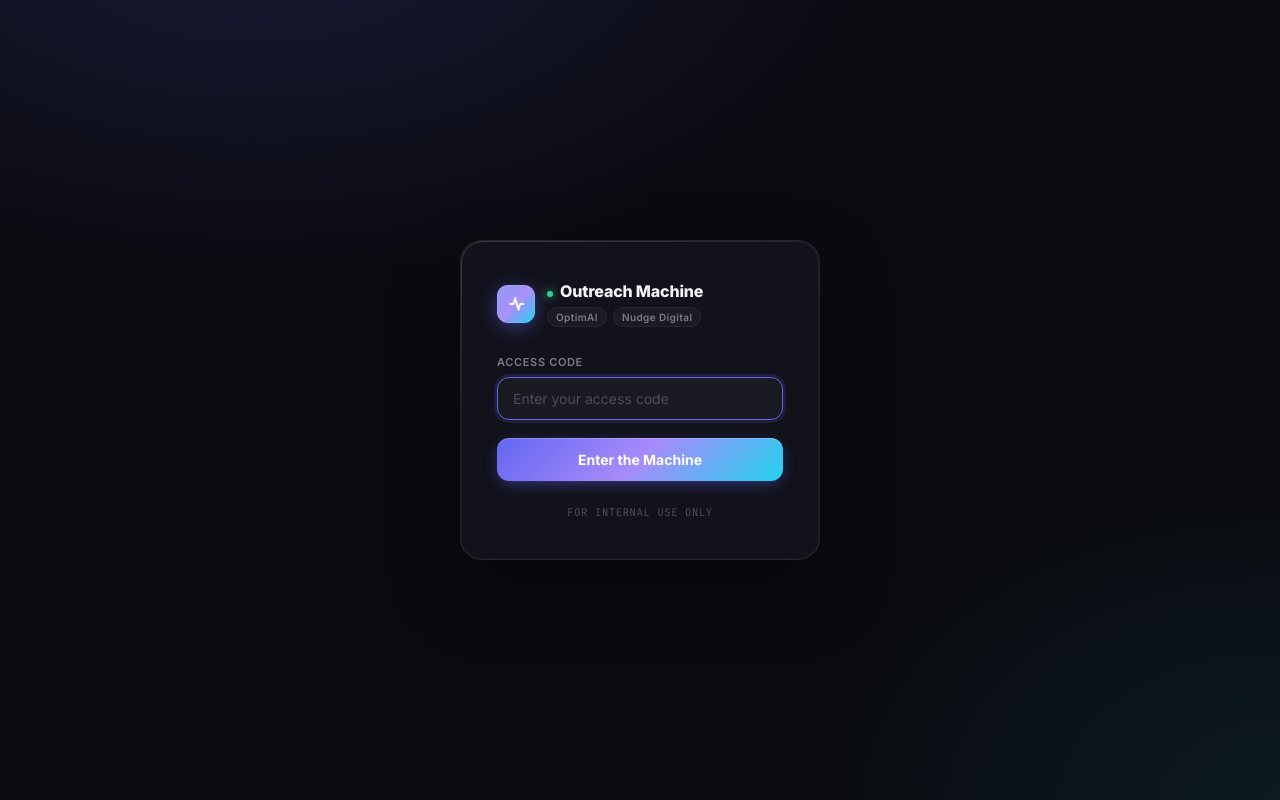
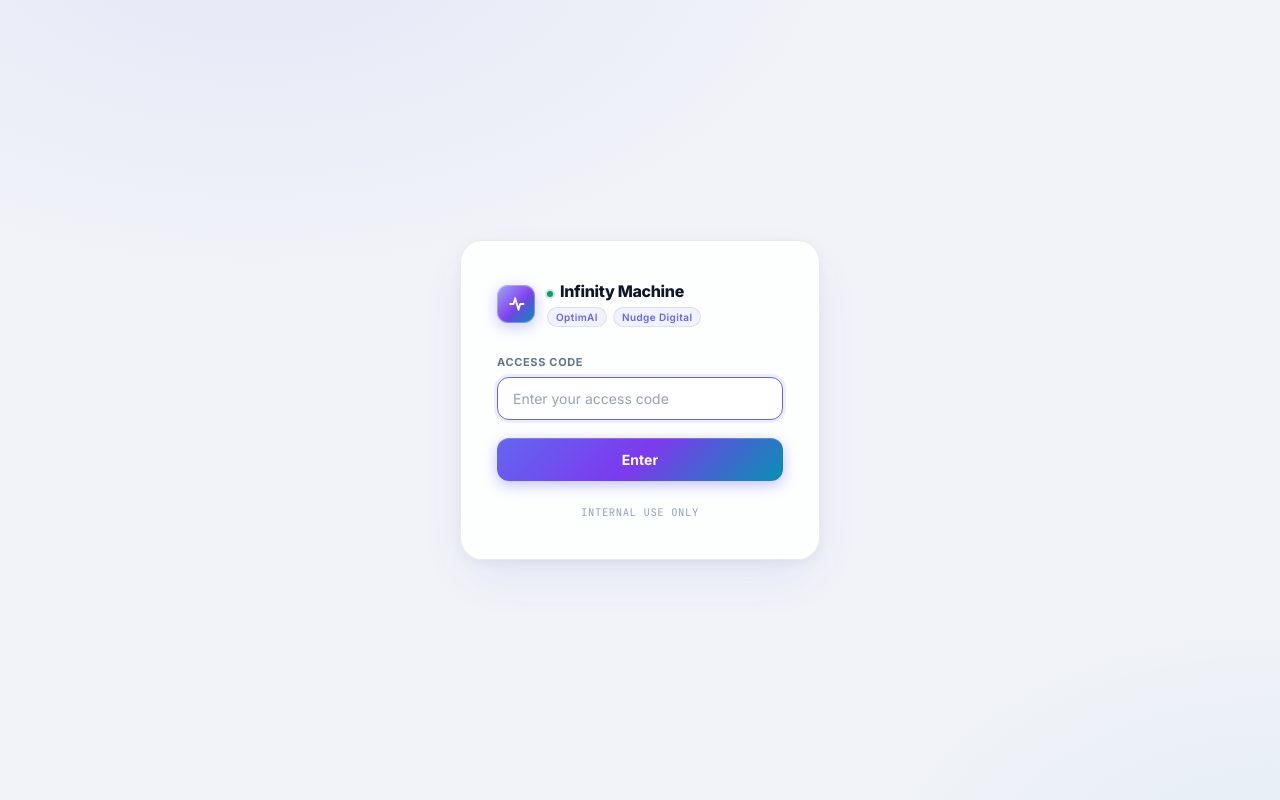
Before and after one commit to OptimAIHarrison/bizdev-platform, a website: page dashboard/public/login.html in a window 1280 px wide. Drawn offline with Linux system fonts and the light colour scheme.

Commit message:
Update login.html

```diff
--- a/dashboard/public/login.html
+++ b/dashboard/public/login.html
@@ -3,51 +3,47 @@
 <head>
   <meta charset="UTF-8" />
   <meta name="viewport" content="width=device-width, initial-scale=1.0" />
-  <title>Outreach Machine — Sign in</title>
+  <title>Infinity Machine — Sign in</title>
   <link rel="preconnect" href="https://fonts.googleapis.com">
   <link rel="preconnect" href="https://fonts.gstatic.com" crossorigin>
   <link href="https://fonts.googleapis.com/css2?family=Inter:wght@400;500;600;700;800&family=JetBrains+Mono:wght@400;500;600&display=swap" rel="stylesheet">
   <style>
     :root {
-      --bg: #0a0b10;
-      --glass: rgba(24, 27, 38, 0.55);
-      --glass-light: rgba(255, 255, 255, 0.04);
-      --border: rgba(255, 255, 255, 0.08);
-      --border-soft: rgba(255, 255, 255, 0.05);
-      --indigo: #6366f1;
-      --indigo-bright: #818cf8;
-      --violet: #a78bfa;
-      --cyan: #22d3ee;
-      --green: #34d399;
-      --red: #f87171;
-      --text: #f5f5f7;
-      --muted: #797c8a;
-      --faint: #4b4e5c;
-      --sans: 'Inter', -apple-system, BlinkMacSystemFont, 'Segoe UI', sans-serif;
-      --mono: 'JetBrains Mono', 'SF Mono', monospace;
-      --gradient-signal: linear-gradient(135deg, var(--indigo) 0%, var(--violet) 50%, var(--cyan) 100%);
+      --bg:       #f1f3f8;
+      --surface:  #ffffff;
+      --border:   rgba(0, 0, 0, 0.08);
+      --indigo:   #6366f1;
+      --violet:   #7c3aed;
+      --cyan:     #0891b2;
+      --green:    #059669;
+      --red:      #dc2626;
+      --text:     #0f172a;
+      --muted:    #64748b;
+      --faint:    #94a3b8;
+      --sans:     'Inter', -apple-system, BlinkMacSystemFont, 'Segoe UI', sans-serif;
+      --mono:     'JetBrains Mono', 'SF Mono', monospace;
+      --gradient-signal: linear-gradient(135deg, #6366f1 0%, #7c3aed 50%, #0891b2 100%);
     }
 
     * { box-sizing: border-box; margin: 0; padding: 0; }
-    html { color-scheme: dark; }
+    html { color-scheme: light; }
 
     body {
       background:
-        radial-gradient(ellipse 1100px 600px at 20% -10%, rgba(99,102,241,0.16), transparent 60%),
-        radial-gradient(ellipse 900px 600px at 100% 100%, rgba(34,211,238,0.08), transparent 55%),
+        radial-gradient(ellipse 1000px 600px at 20% -10%, rgba(99,102,241,0.09), transparent 60%),
+        radial-gradient(ellipse 800px 500px at 100% 110%, rgba(8,145,178,0.06), transparent 55%),
         var(--bg);
-      background-attachment: fixed;
-      color: var(--text);
-      font-family: var(--sans);
+      min-height: 100vh;
       display: flex;
       align-items: center;
       justify-content: center;
-      min-height: 100vh;
+      font-family: var(--sans);
       -webkit-font-smoothing: antialiased;
+      color: var(--text);
     }
 
     .card {
-      background: var(--glass);
+      background: rgba(255, 255, 255, 0.85);
       backdrop-filter: blur(24px);
       -webkit-backdrop-filter: blur(24px);
       border: 1px solid var(--border);
@@ -55,65 +51,65 @@
       padding: 40px 36px;
       width: 360px;
       position: relative;
-      box-shadow: 0 30px 80px -20px rgba(0,0,0,0.6), 0 0 0 1px rgba(255,255,255,0.03) inset;
-      animation: rise 0.5s cubic-bezier(0.16, 1, 0.3, 1);
-    }
-    .card::before {
-      content: '';
-      position: absolute; inset: 0;
-      border-radius: inherit;
-      padding: 1px;
-      background: linear-gradient(160deg, rgba(255,255,255,0.14), rgba(255,255,255,0) 45%);
-      -webkit-mask: linear-gradient(#fff 0 0) content-box, linear-gradient(#fff 0 0);
-      -webkit-mask-composite: xor;
-      mask-composite: exclude;
-      pointer-events: none;
+      box-shadow:
+        0 1px 0 rgba(255,255,255,0.9) inset,
+        0 20px 50px -12px rgba(99,102,241,0.12),
+        0 4px 16px rgba(0,0,0,0.06);
+      animation: rise 0.45s cubic-bezier(0.16, 1, 0.3, 1);
     }
 
-    @keyframes rise { from { opacity: 0; transform: translateY(14px); } to { opacity: 1; transform: translateY(0); } }
+    @keyframes rise { from { opacity: 0; transform: translateY(16px); } to { opacity: 1; transform: translateY(0); } }
 
     .logo-mark { display: flex; align-items: center; gap: 12px; margin-bottom: 28px; }
+
     .logo-glyph {
       width: 38px; height: 38px;
       border-radius: 11px;
       background: var(--gradient-signal);
       display: flex; align-items: center; justify-content: center;
       position: relative;
-      box-shadow: 0 0 0 1px rgba(255,255,255,0.1) inset, 0 4px 18px rgba(99,102,241,0.45);
+      box-shadow: 0 0 0 1px rgba(255,255,255,0.3) inset, 0 4px 14px rgba(99,102,241,0.35);
       flex-shrink: 0;
     }
     .logo-glyph::after {
       content: '';
       position: absolute; inset: 0;
       border-radius: 11px;
-      background: linear-gradient(135deg, rgba(255,255,255,0.35), transparent 60%);
+      background: linear-gradient(135deg, rgba(255,255,255,0.4), transparent 60%);
     }
     .logo-glyph svg { width: 20px; height: 20px; position: relative; z-index: 1; }
 
-    .logo-text h1 { font-size: 16px; font-weight: 800; letter-spacing: -0.01em; }
+    .logo-text h1 {
+      font-size: 16px;
+      font-weight: 800;
+      letter-spacing: -0.02em;
+      color: var(--text);
+    }
     .pulse-dot {
       display: inline-block; width: 6px; height: 6px; border-radius: 50%;
-      background: var(--green); box-shadow: 0 0 8px var(--green);
+      background: var(--green); box-shadow: 0 0 0 2px rgba(5,150,105,0.2);
       margin-right: 7px; animation: pulse-soft 2.4s ease-in-out infinite;
     }
-    @keyframes pulse-soft { 0%,100% { opacity: 1; } 50% { opacity: 0.4; } }
+    @keyframes pulse-soft { 0%,100% { opacity: 1; box-shadow: 0 0 0 2px rgba(5,150,105,0.2); } 50% { opacity: 0.5; box-shadow: 0 0 0 4px rgba(5,150,105,0.1); } }
 
     .brand-row { display: flex; gap: 6px; margin-top: 6px; }
     .brand-chip {
       font-size: 10px; font-weight: 600; letter-spacing: 0.04em;
       padding: 3px 8px; border-radius: 100px;
-      background: var(--glass-light); border: 1px solid var(--border-soft);
-      color: var(--muted);
+      background: rgba(99,102,241,0.08);
+      border: 1px solid rgba(99,102,241,0.15);
+      color: var(--indigo);
     }
 
     label {
-      display: block; font-size: 11px; text-transform: uppercase; letter-spacing: 0.06em;
-      color: var(--muted); margin-bottom: 8px; font-weight: 600;
+      display: block; font-size: 11px; font-weight: 700;
+      text-transform: uppercase; letter-spacing: 0.06em;
+      color: var(--muted); margin-bottom: 8px;
     }
 
     input {
       width: 100%;
-      background: rgba(255,255,255,0.03);
+      background: var(--surface);
       border: 1px solid var(--border);
       color: var(--text);
       border-radius: 12px;
@@ -122,8 +118,9 @@
       font-family: var(--sans);
       outline: none;
       transition: all 0.18s;
+      box-shadow: 0 1px 3px rgba(0,0,0,0.04);
     }
-    input:focus { border-color: var(--indigo); box-shadow: 0 0 0 3px rgba(99,102,241,0.15); }
+    input:focus { border-color: var(--indigo); box-shadow: 0 0 0 3px rgba(99,102,241,0.1); }
     input::placeholder { color: var(--faint); }
 
     button {
@@ -138,10 +135,10 @@
       font-weight: 700;
       font-family: var(--sans);
       cursor: pointer;
-      box-shadow: 0 1px 0 rgba(255,255,255,0.2) inset, 0 4px 16px -4px rgba(99,102,241,0.6);
+      box-shadow: 0 1px 0 rgba(255,255,255,0.2) inset, 0 4px 14px rgba(99,102,241,0.4);
       transition: all 0.18s cubic-bezier(0.4, 0, 0.2, 1);
     }
-    button:hover { box-shadow: 0 1px 0 rgba(255,255,255,0.25) inset, 0 6px 24px -4px rgba(99,102,241,0.75); transform: translateY(-1px); }
+    button:hover { box-shadow: 0 1px 0 rgba(255,255,255,0.25) inset, 0 6px 20px rgba(99,102,241,0.5); transform: translateY(-1px); }
     button:active { transform: translateY(0); }
 
     .error {
@@ -149,8 +146,8 @@
       font-size: 12.5px;
       margin-top: 14px;
       display: none;
-      background: rgba(248,113,113,0.1);
-      border: 1px solid rgba(248,113,113,0.25);
+      background: rgba(220,38,38,0.07);
+      border: 1px solid rgba(220,38,38,0.2);
       border-radius: 8px;
       padding: 10px 12px;
     }
@@ -173,7 +170,7 @@
         <svg viewBox="0 0 24 24" fill="none" stroke="white" stroke-width="2.2" stroke-linecap="round" stroke-linejoin="round"><path d="M5 12h4l2-7 4 14 2-7h4"/></svg>
       </div>
       <div class="logo-text">
-        <h1><span class="pulse-dot"></span>Outreach Machine</h1>
+        <h1><span class="pulse-dot"></span>Infinity Machine</h1>
         <div class="brand-row">
           <span class="brand-chip">OptimAI</span>
           <span class="brand-chip">Nudge Digital</span>
@@ -183,10 +180,10 @@
 
     <label>Access Code</label>
     <input type="password" id="secret" placeholder="Enter your access code" autofocus onkeydown="if(event.key==='Enter') login()">
-    <button onclick="login()">Enter the Machine</button>
+    <button onclick="login()">Enter</button>
     <div class="error" id="err">Incorrect access code — try again.</div>
 
-    <div class="footer-note">For internal use only</div>
+    <div class="footer-note">Internal use only</div>
   </div>
 
   <script>
```
